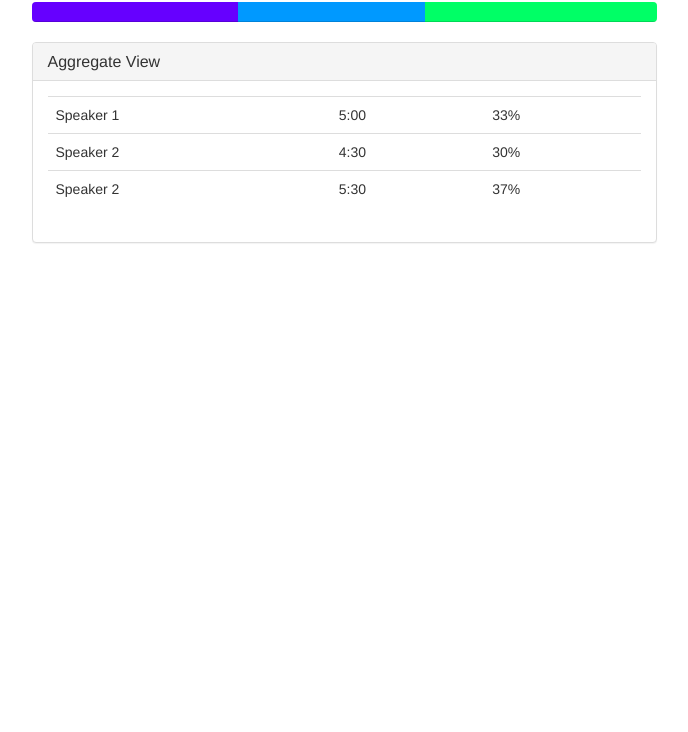
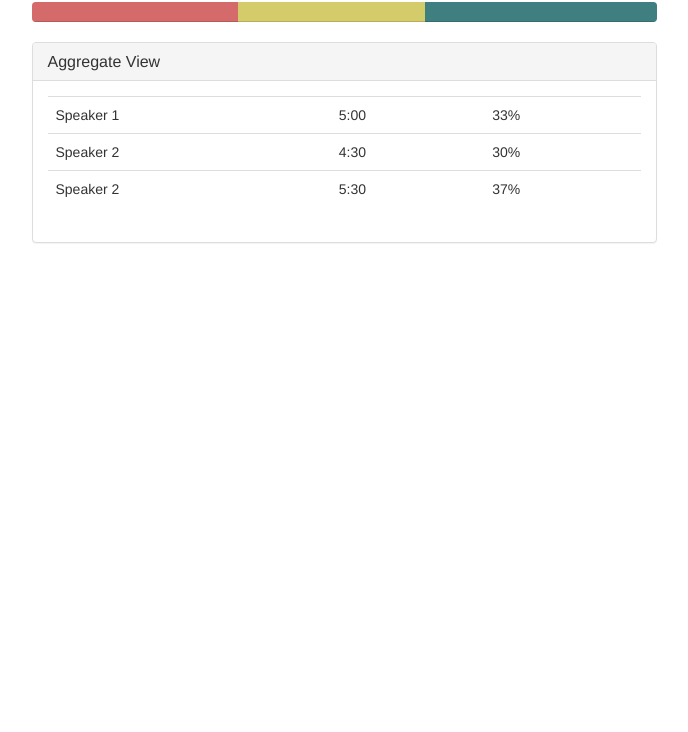
Before and after one commit to blabbertabber/speechbroker, a plain HTML site: page assets/index.html in a window 1280 px wide. Shown: the part 68-800 px from the top of the page, without its empty margins (296-984 px from the left). Drawn offline with nearby package versions, Linux system fonts and the light colour scheme.

Commit message:
Sixteen colors, light/dark, for speakers

```diff
--- a/assets/css/blabbertabber.css
+++ b/assets/css/blabbertabber.css
@@ -1,9 +1,44 @@
 /*! blabbertabber.css v1.0 | MIT License */
+
+/*! colors
+ 1 - d46a6a
+     ffaaaa
+ 2 - d4cb6a
+     fff7aa
+ 3 - 407f7f
+     669999
+ 4 - 8a458a
+     a66fa6
+ 5 - d4a76a
+     ffdbaa
+ 6 - a5c663
+     d4ee9f
+ 7 - 565695
+     8080b3
+ 8 - d4886a
+     ffc2aa
+ 9 - d4d46a
+     ffffaa
+10 - 496d89
+     718ea4
+11 - aa5585
+     cd88af
+12 - d4ba6a
+     ffeaaa
+13 - 55aa55
+     88cc88
+14 - 6b4e90
+     8f78ad
+15 - d49a6a
+     ffd1aa
+16 - bbcd67
+     e8f6a4
+*/
 
 /* Speaker Styles */
 .speaker-1 {
-	background-color: #6600FF; }
+	background-color: #d46a6a; }
 .speaker-2 {
-	background-color: #0099FF; }
+	background-color: #d4cb6a; }
 .speaker-3 {
-	background-color: #00FF66; }
+	background-color: #407f7f; }
```
